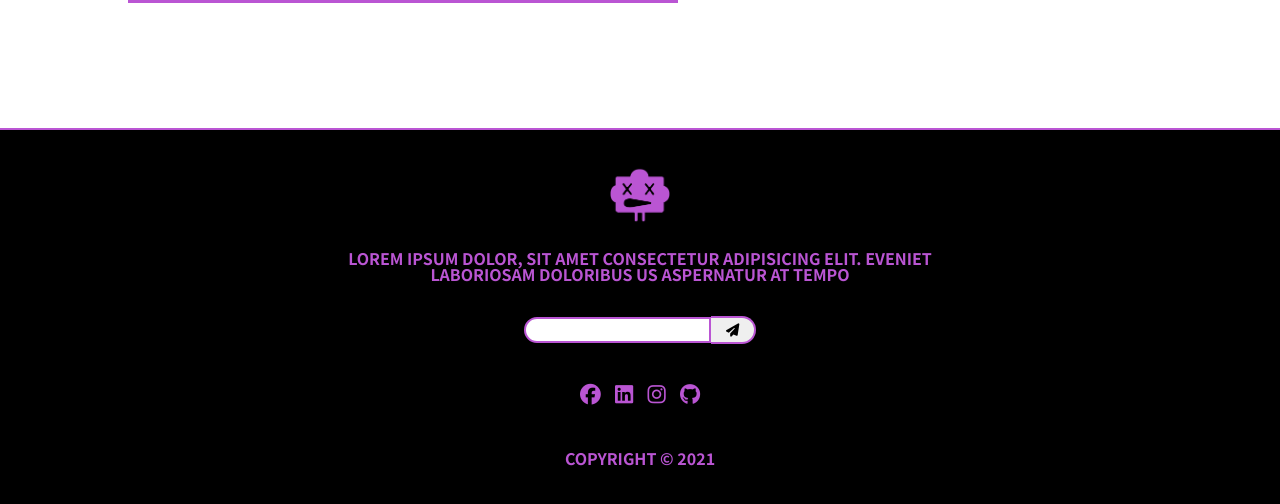
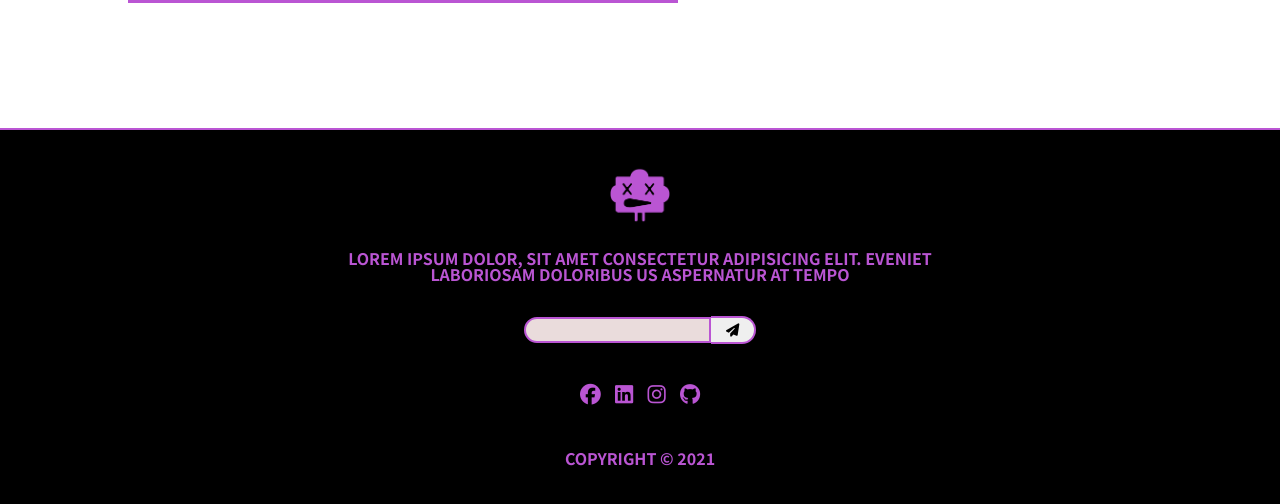
Before and after one commit to BandTec/CrasDefault-Grupo8, a plain HTML site: page site/index.html in a window 1280 px wide. Shown: the part 1474-1978 px from the top of the page. Drawn offline with Linux system fonts and the light colour scheme.

Commit message:
alteração no site

```diff
--- a/site/css/footer.css
+++ b/site/css/footer.css
@@ -37,7 +37,7 @@
     height: 1.3rem;
     border-radius: 15px 0px 0px 15px;
     border: 2px solid #ba55d3;
-    background: #fff;
+    background: #eadcdc;
     color: #ba55d3;
     outline: none;
 }
@@ -48,6 +48,7 @@
     border: 2px solid #ba55d3;
     border-radius: 0px 15px 15px 0px;
     border-left: none;
+    outline: none;
 }
 
 .content-footer div h2 {
```
